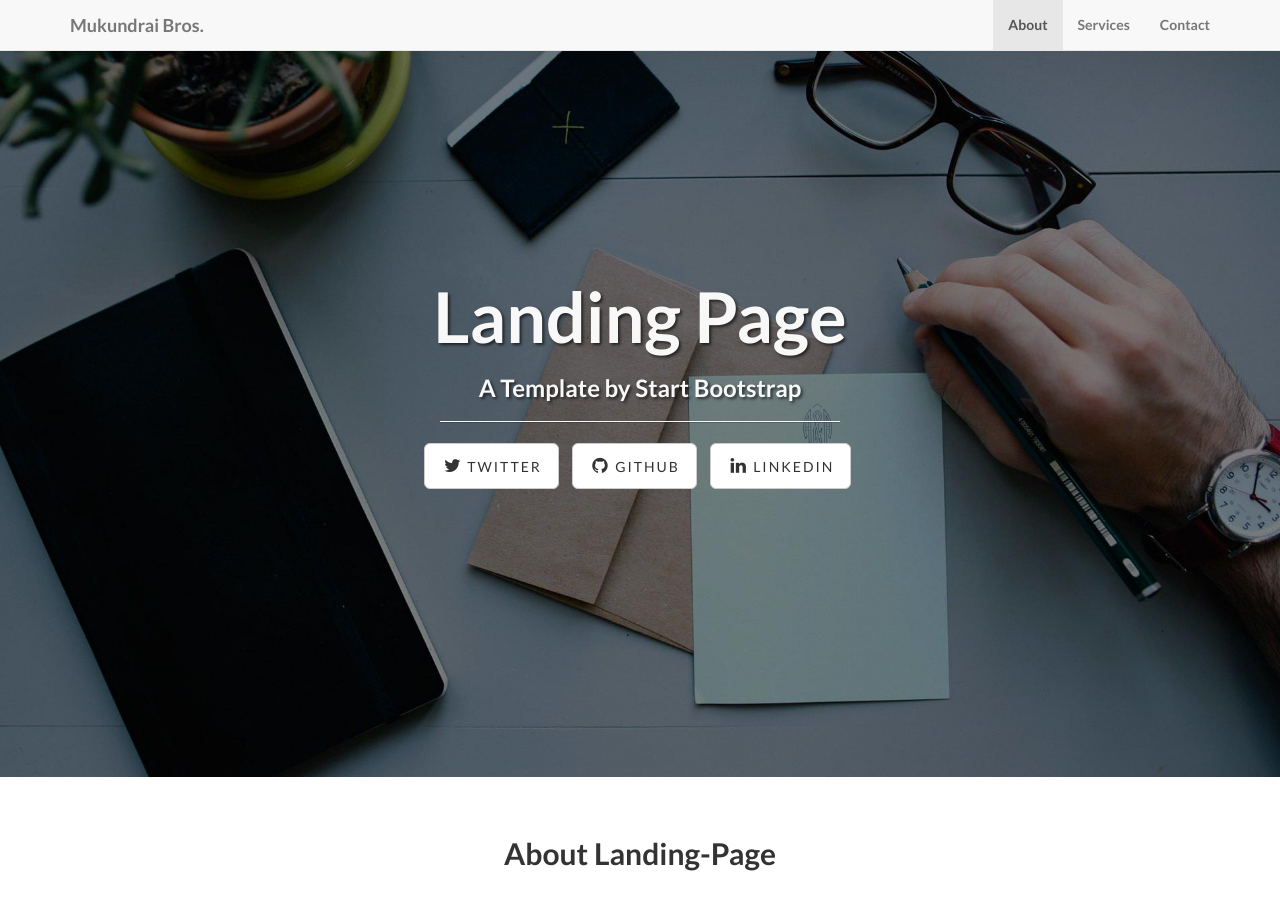
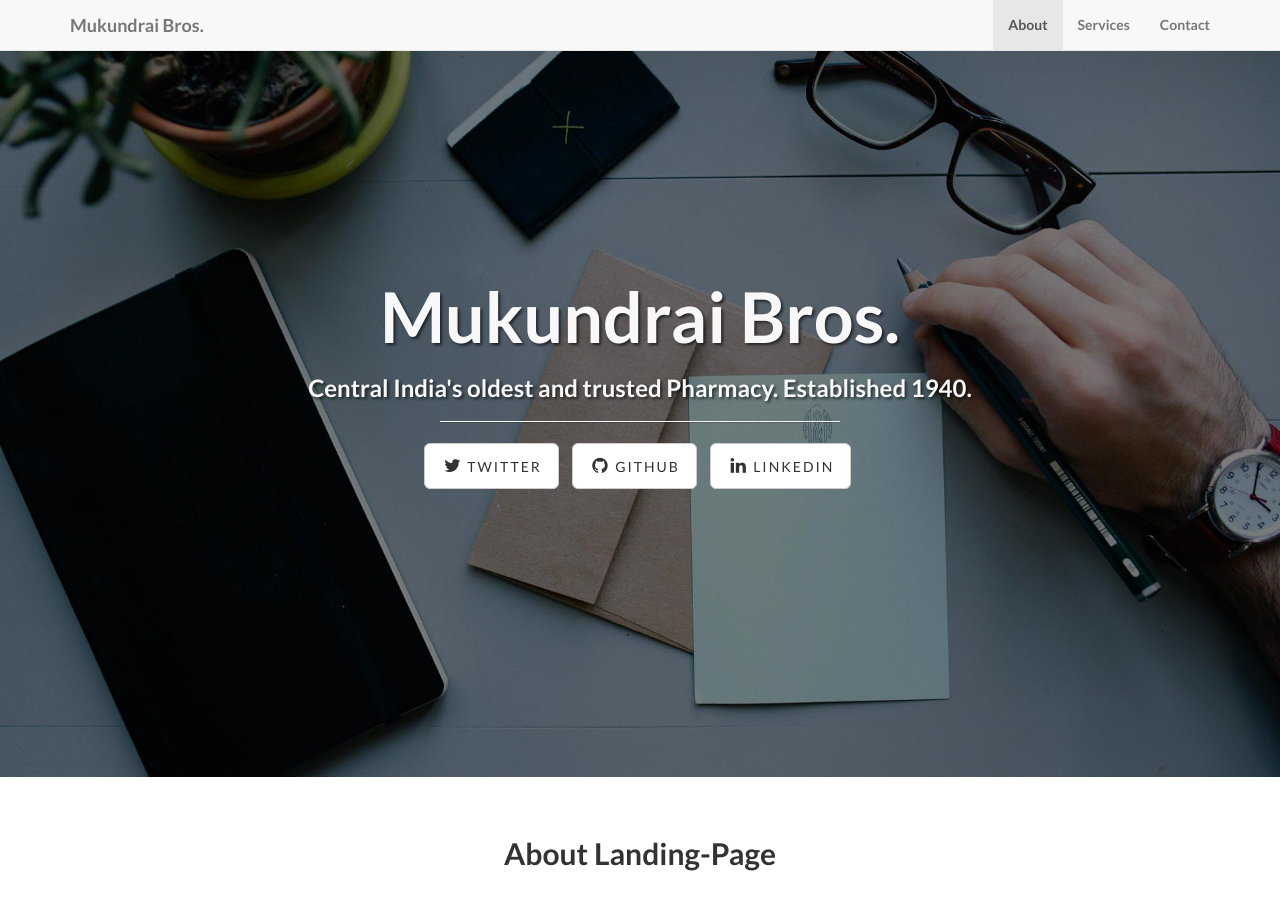
Before and after one commit to mukundraibros/mukundrai, a Jekyll site: the page built from index.html, in a window 1280 px wide and 900 px high. Built offline with Jekyll 4.4.1, drawn with Linux system fonts in a browser that asks for light colours.

Commit message:
Change title and subtitle

```diff
--- a/index.html
+++ b/index.html
@@ -1,5 +1,5 @@
 ---
 layout: default
-title: Landing Page
-subTitle: A Template by Start Bootstrap
+title: Mukundrai Bros.
+subTitle: Central India's oldest and trusted Pharmacy. Established 1940.
 ---
```
